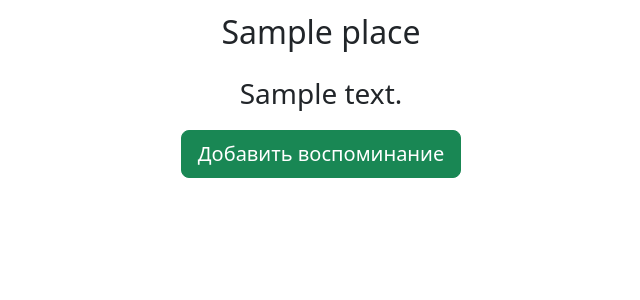
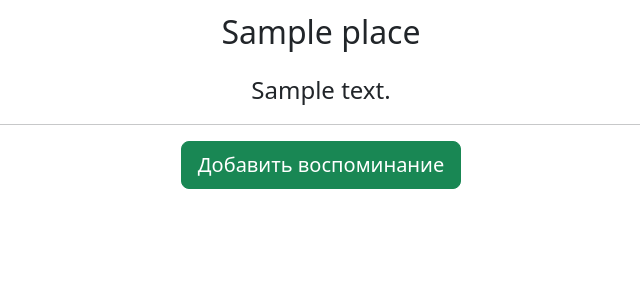
Before and after one commit to Mblshko/Task-Places-Remember, a Django app: template places/templates/places/list.html in a window 1280 px wide. Shown: the part 32-332 px from the top of the page, without its empty margins (319-959 px from the left). Run offline with Django 3.2, Linux system fonts and the light colour scheme; the template is opened without the code that fills it: most values are stand-ins (such as "Sample title", 1, 10 or a date in 2020); some libraries are stand-ins or nearby versions.

Commit message:
Незначительные правки

```diff
--- a/places/templates/places/list.html
+++ b/places/templates/places/list.html
@@ -2,9 +2,10 @@
 {% block content %}
 {% if places %}
     {% for place in places %}
-    <div class="">
-        <p class="text-center fs-2 fw-weight-bold">{{ place.title }}
-        <p class="text-center fs-3 fw-weight-bold">{{ place.description }}
+    <div class="text-center">
+        <p class="fs-2 fw-weight-bold">{{ place.title }}
+        <p class="fs-4 fw-weight-bold">{{ place.description }}
+        <hr>
     </div>
     {% endfor %}
 {% else %}
```
